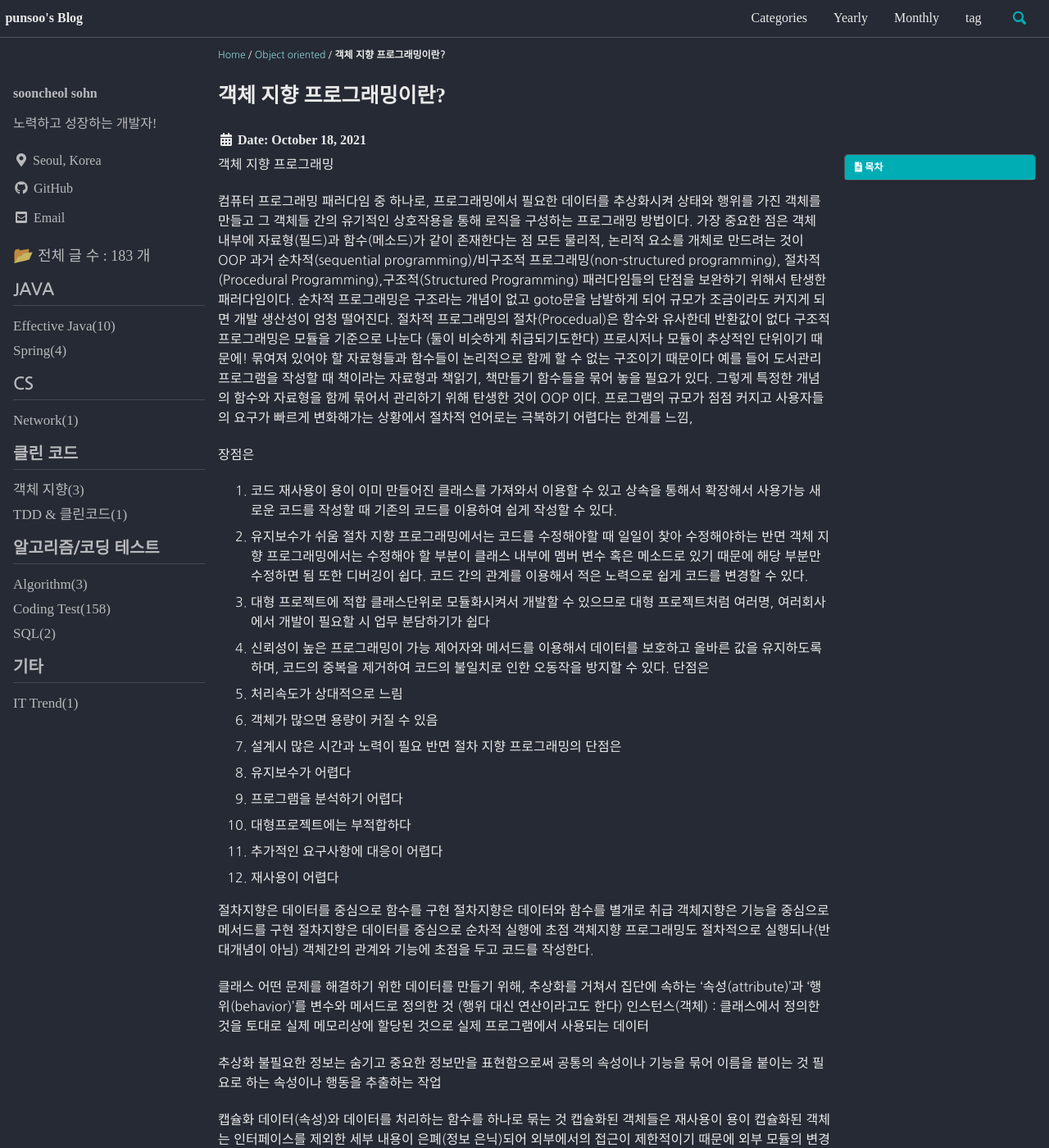
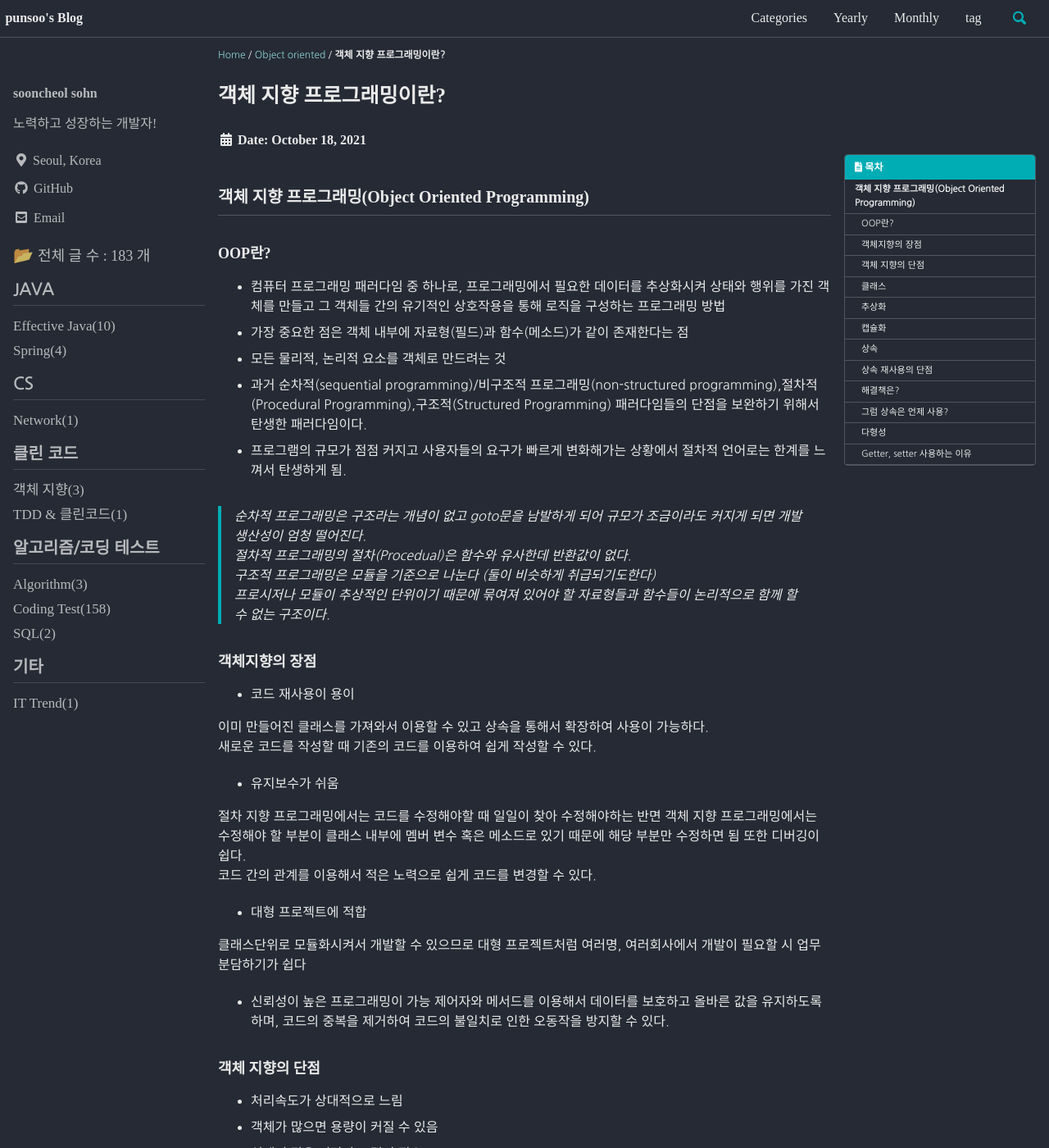
Before and after one commit to punsoo/punsoo.github.io, a Jekyll site: the page built from _posts/Object-Oriented/2021-10-18-객체 지향이란.md, in a window 1280 px wide and 1400 px high. Shown: the whole window at 82% size. Built offline with Jekyll 4.4.1, drawn with Linux system fonts in a browser that asks for light colours; cached includes are drawn as plain includes; some web fonts are replaced; comment, search, counter and statistics services are not loaded; some of the changed text lies outside the part shown.

Commit message:
객체 지향 프로그래밍 수정

```diff
--- a/_posts/Object-Oriented/2021-10-18-객체 지향이란.md
+++ b/_posts/Object-Oriented/2021-10-18-객체 지향이란.md
@@ -23,44 +23,59 @@ date: 2021-10-18
 last_modified_at: 2021-10-18
 ---
 
-객체 지향 프로그래밍
+## 객체 지향 프로그래밍(Object Oriented Programming)
 
-컴퓨터 프로그래밍 패러다임 중 하나로,
-프로그래밍에서 필요한 데이터를 추상화시켜 상태와 행위를 가진 객체를 만들고 그 객체들 간의 유기적인 상호작용을 통해 로직을 구성하는 프로그래밍 방법이다.
-가장 중요한 점은 객체 내부에 자료형(필드)과 함수(메소드)가 같이 존재한다는 점
-모든 물리적, 논리적 요소를 개체로 만드려는 것이 OOP
-과거 순차적(sequential programming)/비구조적 프로그래밍(non-structured programming),
-절차적(Procedural Programming),구조적(Structured Programming) 패러다임들의 단점을 보완하기 위해서 탄생한 패러다임이다.
-순차적 프로그래밍은 구조라는 개념이 없고 goto문을 남발하게 되어 규모가 조금이라도 커지게 되면 개발 생산성이 엄청 떨어진다.
-절차적 프로그래밍의 절차(Procedual)은 함수와 유사한데 반환값이 없다
+### OOP란?
+
+- 컴퓨터 프로그래밍 패러다임 중 하나로, 프로그래밍에서 필요한 데이터를 추상화시켜 상태와 행위를 가진 객체를 만들고 그 객체들 간의 유기적인 상호작용을 통해 로직을 구성하는 프로그래밍 방법
+- 가장 중요한 점은 객체 내부에 자료형(필드)과 함수(메소드)가 같이 존재한다는 점
+- 모든 물리적, 논리적 요소를 객체로 만드려는 것
+- 과거 순차적(sequential programming)/비구조적 프로그래밍(non-structured programming),절차적(Procedural Programming),구조적(Structured Programming) 패러다임들의 단점을 보완하기 위해서 탄생한 패러다임이다.
+- 프로그램의 규모가 점점 커지고 사용자들의 요구가 빠르게 변화해가는 상황에서 절차적 언어로는 한계를 느껴서 탄생하게 됨.
+
+>순차적 프로그래밍은 구조라는 개념이 없고 goto문을 남발하게 되어 규모가 조금이라도 커지게 되면 개발 생산성이 엄청 떨어진다.
+절차적 프로그래밍의 절차(Procedual)은 함수와 유사한데 반환값이 없다.
 구조적 프로그래밍은 모듈을 기준으로 나눈다 (둘이 비슷하게 취급되기도한다)
-프로시저나 모듈이 추상적인 단위이기 때문에! 묶여져 있어야 할 자료형들과 함수들이 논리적으로 함께 할 수 없는 구조이기 때문이다
-예를 들어 도서관리 프로그램을 작성할 때 책이라는 자료형과 책읽기, 책만들기 함수들을 묶어 놓을 필요가 있다.
-그렇게 특정한 개념의 함수와 자료형을 함께 묶어서 관리하기 위해 탄생한 것이 OOP 이다.
-프로그램의 규모가 점점 커지고 사용자들의 요구가 빠르게 변화해가는 상황에서 절차적 언어로는 극복하기 어렵다는 한계를 느낌,
+프로시저나 모듈이 추상적인 단위이기 때문에 묶여져 있어야 할 자료형들과 함수들이 논리적으로 함께 할 수 없는 구조이다.
 
 
-장점은
-1.	코드 재사용이 용이
-      이미 만들어진 클래스를 가져와서 이용할 수 있고 상속을 통해서 확장해서 사용가능
-      새로운 코드를 작성할 때 기존의 코드를 이용하여 쉽게 작성할 수 있다.
-2.	유지보수가 쉬움
-      절차 지향 프로그래밍에서는 코드를 수정해야할 때 일일이 찾아 수정해야하는 반면 객체 지향 프로그래밍에서는 수정해야 할 부분이 클래스 내부에 멤버 변수 혹은 메소드로 있기 때문에 해당 부분만 수정하면 됨 또한 디버깅이 쉽다.
-      코드 간의 관계를 이용해서 적은 노력으로 쉽게 코드를 변경할 수 있다.
-3.	대형 프로젝트에 적합
-      클래스단위로 모듈화시켜서 개발할 수 있으므로 대형 프로젝트처럼 여러명, 여러회사에서 개발이 필요할 시 업무 분담하기가 쉽다
-4.	신뢰성이 높은 프로그래밍이 가능
-      제어자와 메서드를 이용해서 데이터를 보호하고 올바른 값을 유지하도록 하며, 코드의 중복을 제거하여 코드의 불일치로 인한 오동작을 방지할 수 있다.
-      단점은
-1.	처리속도가 상대적으로 느림
-2.	객체가 많으면 용량이 커질 수 있음
-3.	설계시 많은 시간과 노력이 필요
-      반면 절차 지향 프로그래밍의 단점은
-1.	유지보수가 어렵다
-2.	프로그램을 분석하기 어렵다
-3.	대형프로젝트에는 부적합하다
-4.	추가적인 요구사항에 대응이 어렵다
-5.	재사용이 어렵다
+### 객체지향의 장점
+
+- 코드 재사용이 용이
+
+이미 만들어진 클래스를 가져와서 이용할 수 있고 상속을 통해서 확장하여 사용이 가능하다.
+새로운 코드를 작성할 때 기존의 코드를 이용하여 쉽게 작성할 수 있다.
+
+- 유지보수가 쉬움
+
+절차 지향 프로그래밍에서는 코드를 수정해야할 때 일일이 찾아 수정해야하는 반면 객체 지향 프로그래밍에서는 수정해야 할 부분이 클래스 내부에 멤버 변수 혹은 메소드로 있기 때문에 해당 부분만 수정하면 됨 또한 디버깅이 쉽다.
+코드 간의 관계를 이용해서 적은 노력으로 쉽게 코드를 변경할 수 있다.
+
+- 대형 프로젝트에 적합
+
+클래스단위로 모듈화시켜서 개발할 수 있으므로 대형 프로젝트처럼 여러명, 여러회사에서 개발이 필요할 시 업무 분담하기가 쉽다
+
+- 신뢰성이 높은 프로그래밍이 가능
+ 제어자와 메서드를 이용해서 데이터를 보호하고 올바른 값을 유지하도록 하며, 코드의 중복을 제거하여 코드의 불일치로 인한 오동작을 방지할 수 있다.
+
+### 객체 지향의 단점
+- 처리속도가 상대적으로 느림
+- 객체가 많으면 용량이 커질 수 있음
+- 설계시 많은 시간과 노력이 필요
+
+객체 간의 정보 교환이 모두 메시지 교환을 통해 일어나므로 실행 시스템에 많은 overhead 가 발생하게 된다.
+하지만 이것은 하드웨어의 발전으로 많은 부분 보완되었다.
+객체 지향 프로그래밍의 치명적인 단점은 함수형 프로그래밍 패러다임의 등장 배경을 통해서 알 수 있다.
+바로 객체가 상태를 갖는다는 것이다.
+변수가 존재하고 이 변수를 통해 객체가 예측할 수 없는 상태를 갖게 되어 애플리케이션 내부에서 버그를 발생시킨다는 것이다.
+이러한 이유로 함수형 패러다임이 주목받고 있다.
+
+> 반면 절차 지향 프로그래밍의 단점은
+>1.	유지보수가 어렵다
+>2.	프로그램을 분석하기 어렵다
+>3.	대형프로젝트에는 부적합하다
+>4.	추가적인 요구사항에 대응이 어렵다
+>5.	재사용이 어렵다
 
 
 절차지향은 데이터를 중심으로 함수를 구현
@@ -70,17 +85,18 @@ last_modified_at: 2021-10-18
 객체지향 프로그래밍도 절차적으로 실행되나(반대개념이 아님)
 객체간의 관계와 기능에 초점을 두고 코드를 작성한다.
 
-클래스
+
+### 클래스
 어떤 문제를 해결하기 위한 데이터를 만들기 위해,
 추상화를 거쳐서 집단에 속하는 ‘속성(attribute)’과 ‘행위(behavior)’를 변수와 메서드로 정의한 것
 (행위 대신 연산이라고도 한다)
 인스턴스(객체) : 클래스에서 정의한 것을 토대로 실제 메모리상에 할당된 것으로 실제 프로그램에서 사용되는 데이터
 
-추상화
+### 추상화
 불필요한 정보는 숨기고 중요한 정보만을 표현함으로써 공통의 속성이나 기능을 묶어 이름을 붙이는 것
 필요로 하는 속성이나 행동을 추출하는 작업
 
-캡슐화
+### 캡슐화
 데이터(속성)와 데이터를 처리하는 함수를 하나로 묶는 것
 캡슐화된 객체들은 재사용이 용이
 캡슐화된 객체는 인터페이스를 제외한 세부 내용이 은폐(정보 은닉)되어 외부에서의 접근이 제한적이기 때문에 외부 모듈의 변경으로 인한 파급 효과가 적음
@@ -92,69 +108,67 @@ last_modified_at: 2021-10-18
 독립적으로 만들어진 객체들 간의 의존도가 최대한 낮게 만드는 것이 중요하다.
 (객체들 간의 의존도가 높아지면 굳이 객체 지향으로 설계하는 의미가 없어진다)
 객체 안의 모듈 간의 요소가 밀접한 관련이 있는 것으로 구성하여 응집도를 높이고 결합도를 줄여야 요구사항 변경에 대처하는 좋은 설계 방법
-
 정보 은닉(외부에서 접근할 필요가 없는 것은 private으로 선언)을 사용
 
 
 
-상속
+### 상속
 상속은 이미 정의된 상위 클래스의 모든 속성과 연산을 하위 클래스가 물려 받는 것
-상속을 이용하면 하위 클래스는 상위 클래스의 모든 속성과 연산을 자신의 클래스 내에서 다시 정의하지 않고서도 즉시 자신의 속성으로 사용할 수 있다
-하위 클래스는 상위 클래스로부터 상속받은 속성과 연산 외에 새로운 속성과 연산을 첨가하여 사용할 수 있다
+상속을 이용하면 하위 클래스는 상위 클래스의 모든 속성과 연산을 자신의 클래스 내에서 다시 정의하지 않고서도 즉시 자신의 속성으로 사용할 수 있다.
+하위 클래스는 상위 클래스로부터 상속받은 속성과 연산 외에 새로운 속성과 연산을 첨가하여 사용할 수 있다.
 상위 클래스의 속성과 연산을 하위 클래스가 사용할 수 있기 때문에 객체와 클래스의 재사용, 즉 소프트웨어의 재사용(Reuse)을 높이는 중요한 개념이다.
+기능의 일부분을 변경해야 할 경우 상속받은 자식클래스에서 해당 기능만 다시 수정하여 사용할 수 있게 한다.
 
-절차 지향에서도 라이브러리를 통해서 소스코드를 가져와 사용할 수 있었으나
+>절차 지향에서도 라이브러리를 통해서 소스코드를 가져와 사용할 수 있었으나
 내 의도에 맞게 수정하게 되면 다른 라이브러리가 되어 버전에 따라 동작하지 않을 수 있고,
 불필요한 코드의 수정작업을 해야한다
-상속은 부모클래스의 속성과 기능을 그대로 이어받아 사용할 수 있게한다
-기능의 일부분을 변경해야 할 경우 상속받은 자식클래스에서 해당 기능만 다시 수정하여 사용할 수 있게 한다
-다중상속(x) 필요에 따라 인터페이스
-다중상속은 클래스 계층을 복잡하게 만들어 상속 순서 추적이 어렵고, 상위 클래스의 변경이 하위 클래스에 의도하지 않은 영향을 미칠 수도 있음
-다중 상속을 허용하지 않는 PL도 있음. 되도록 지양하되 쓰더라도 신중히 써야함
 
-상속은 일반화 관계라고도 하며, 여러 개체들이 지닌 공통된 특성을 부각시켜 하나의 개념이나 법칙으로 성립하는 과정
-상속(일반화)는 또 다른 캡슐화
-자식 클래스를 외부로부터 은닉하는 캡슐화의 일종
+>다중상속은 쓰지 않는다. (필요에 따라 인터페이스를 활용한다.)
+다중상속은 클래스 계층을 복잡하게 만들어 상속 순서 추적이 어렵고, 상위 클래스의 변경이 하위 클래스에 의도하지 않은 영향을 미칠 수도 있다.
+다중 상속을 허용하지 않는 PL도 있음(ex 자바). 되도록 지양하되 쓰더라도 신중히 써야함
+
+상속은 일반화 관계라고도 하며, 여러 개체들이 지닌 공통된 특성을 부각시켜 하나의 개념이나 법칙으로 성립하는 과정이다.
+상속(일반화)는 또 다른 캡슐화이다.
+자식 클래스를 외부로부터 은닉하는 캡슐화의 일종이다.
 
 이처럼 자식 클래스를 캡슐화해두면, 외부에선 이러한 클래스들에 영향을 받지 않고 개발을 이어갈 수 있는 장점이 있다.
 
 
-상속 재사용의 단점
+### 상속 재사용의 단점
+
 상속을 통한 재사용을 할 때 나타나는 단점도 존재한다.
-i.	상위 클래스(부모 클래스)의 변경이 어려워진다.
+- 상위 클래스(부모 클래스)의 변경이 어려워진다.
 부모 클래스에 의존하는 자식 클래스가 많을 때, 부모 클래스의 변경이 필요하다면?
 이를 의존하는 자식 클래스들이 영향을 받게 된다.
-ii.	불필요한 클래스가 증가할 수 있다.
+- 불필요한 클래스가 증가할 수 있다.
 유사기능 확장시, 필요 이상의 불필요한 클래스를 만들어야 하는 상황이 발생할 수 있다.
-iii.	상속이 잘못 사용될 수 있다.
-같은 종류가 아닌 클래스의 구현을 재사용하기 위해 상속을 받게 되면, 문제가 발생할 수 있다. 상속 받는 클래스가 부모 클래스와 IS-A 관계가 아닐 때 이에 해당한다.
+- 상속이 잘못 사용될 수 있다.
+같은 종류가 아닌 클래스의 구현을 재사용하기 위해 상속을 받게 되면, 문제가 발생할 수 있다.
+상속 받는 클래스가 부모 클래스와 IS-A 관계가 아닐 때 이에 해당한다.
 
 
-해결책은?
+### 해결책은?
 객체 조립(Composition), 컴포지션이라고 부르기도 한다.
 객체 조립은, 필드에서 다른 객체를 참조하는 방식으로 구현된다.
 상속에 비해 비교적 런타임 구조가 복잡해지고, 구현이 어려운 단점이 존재하지만 변경 시 유연함을 확보하는데 장점이 매우 크다.
 따라서 같은 종류가 아닌 클래스를 상속하고 싶을 때는 객체 조립을 우선적으로 적용하는 것이 좋다.
 
 
-그럼 상속은 언제 사용?
-•	IS-A 관계가 성립할 때
-•	재사용 관점이 아닌, 기능의 확장 관점일 때
+### 그럼 상속은 언제 사용?
+- IS-A 관계가 성립할 때
+- 재사용 관점이 아닌, 기능의 확장 관점일 때
 
 
-다형성
+### 다형성
 오버라이딩, 오버로딩
-서로 다른 클래스의 객체가 같은 메시지를 받았을 때 각자의 방식(방법,특성)으로 동작/응답하는 능력
-객체 지향의 핵심과도 같은 부분
+서로 다른 클래스의 객체가 같은 메시지를 받았을 때 각자의 방식(방법,특성)으로 동작/응답하는 능력이다.
+객체 지향의 핵심과도 같은 부분이다.
 다형성은, 상속과 함께 활용할 때 큰 힘을 발휘한다.
 즉, 부모 클래스의 메소드를 자식 클래스가 오버라이딩해서 자신의 역할에 맞게 활용하는 것이 다형성이다
-객체들은 동일한 메소드명을 사용하며 같은 의미의 응답을 한다
+객체들은 동일한 메소드명을 사용하며 같은 의미의 응답을 한다.
 
-Getter, setter 사용하는 이유
-멤버변수에 직접 접근하지 못하게 private으로 접근지정자를 설정하고 public으로 getter, setter 만드는 이유는…
-메서드를 통해서 접근하기 때문에 메서드 안에서 올바르지 않은 입력에 대해 사전에 처리할 수 있게 제한하거나 조절할 수 있음
-예를 들면 setter는 유효범위를 넘은 정수가 들어왔을 때 처리를 하고 나서 set하거나 예외처리
+### Getter, setter 사용하는 이유
+멤버변수에 직접 접근하지 못하게 private으로 접근지정자를 설정하고 public으로 getter, setter 만드는 이유는
+메서드를 통해서 접근하기 때문에 메서드 안에서 올바르지 않은 입력에 대해 사전에 처리할 수 있게 제한하거나 조절할 수 있기 때문이다.
+예를 들면 setter는 유효범위를 넘은 정수가 들어왔을 때 처리를 하고 나서 set하거나 예외처리를 한다.
 Getter도 마찬가지로 자료에 무언가 더하거나 빼고 줄 수 있다.
-
-
-객체 간의 정보 교환이 모두 메시지 교환을 통해 일어나므로 실행 시스템에 많은 overhead 가 발생하게 된다. 하지만 이것은 하드웨어의 발전으로 많은 부분 보완되었다. 객체 지향 프로그래밍의 치명적인 단점은 함수형 프로그래밍 패러다임의 등장 배경을 통해서 알 수 있다. 바로 객체가 상태를 갖는다는 것이다. 변수가 존재하고 이 변수를 통해 객체가 예측할 수 없는 상태를 갖게 되어 애플리케이션 내부에서 버그를 발생시킨다는 것이다. 이러한 이유로 함수형 패러다임이 주목받고 있다.
```
